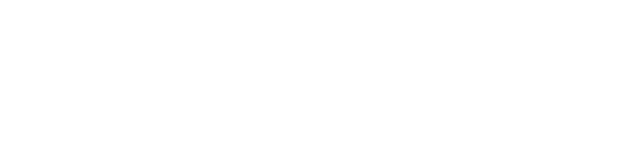
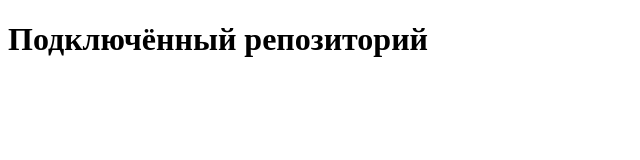
Before and after one commit to DenisAugust2402/first-project123, a plain HTML site: page index.html in a window 1280 px wide. Shown: the whole page, without its empty margins (0-640 px from the left). Drawn offline with Linux system fonts and the light colour scheme.

Commit message:
Написание заголовка

```diff
--- a/index.html
+++ b/index.html
@@ -7,6 +7,6 @@
     <title>Document</title>
 </head>
 <body>
-
+   <h1>Подключённый репозиторий</h1>
 </body>
 </html>
```
